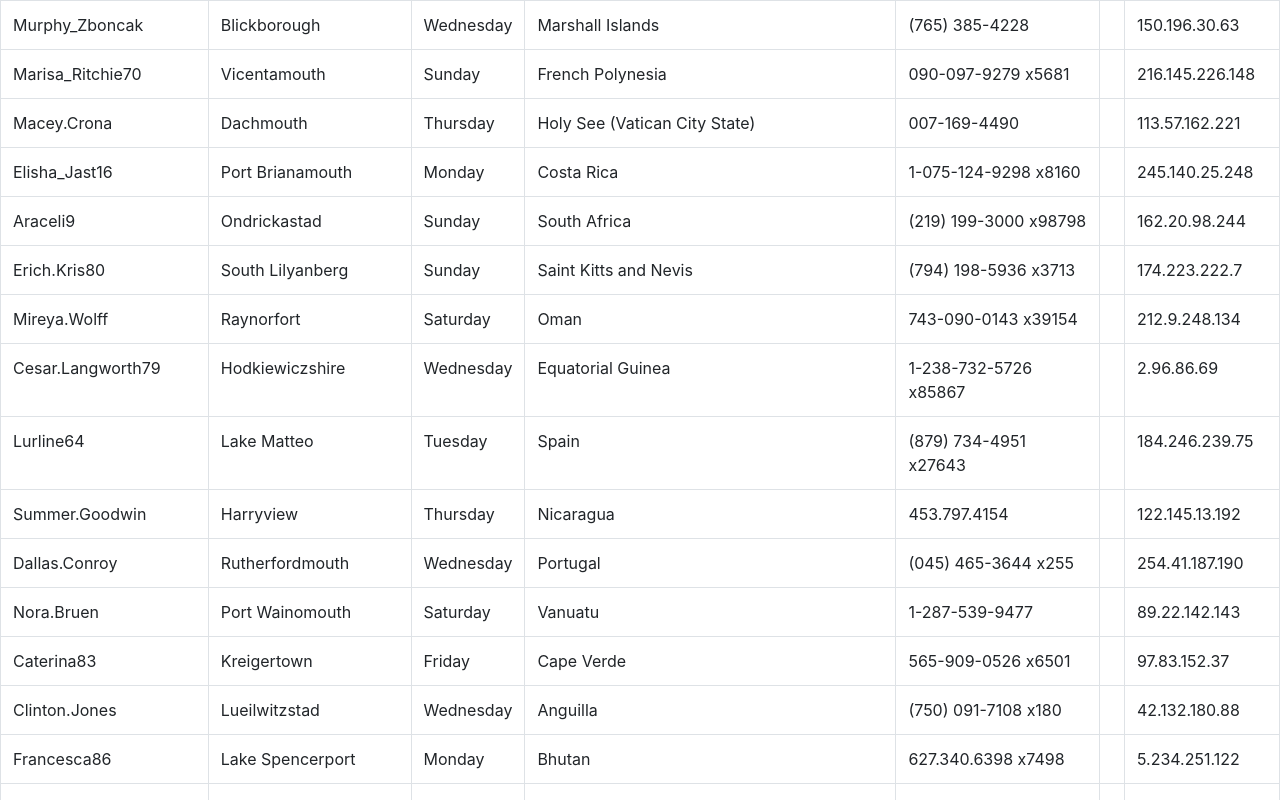
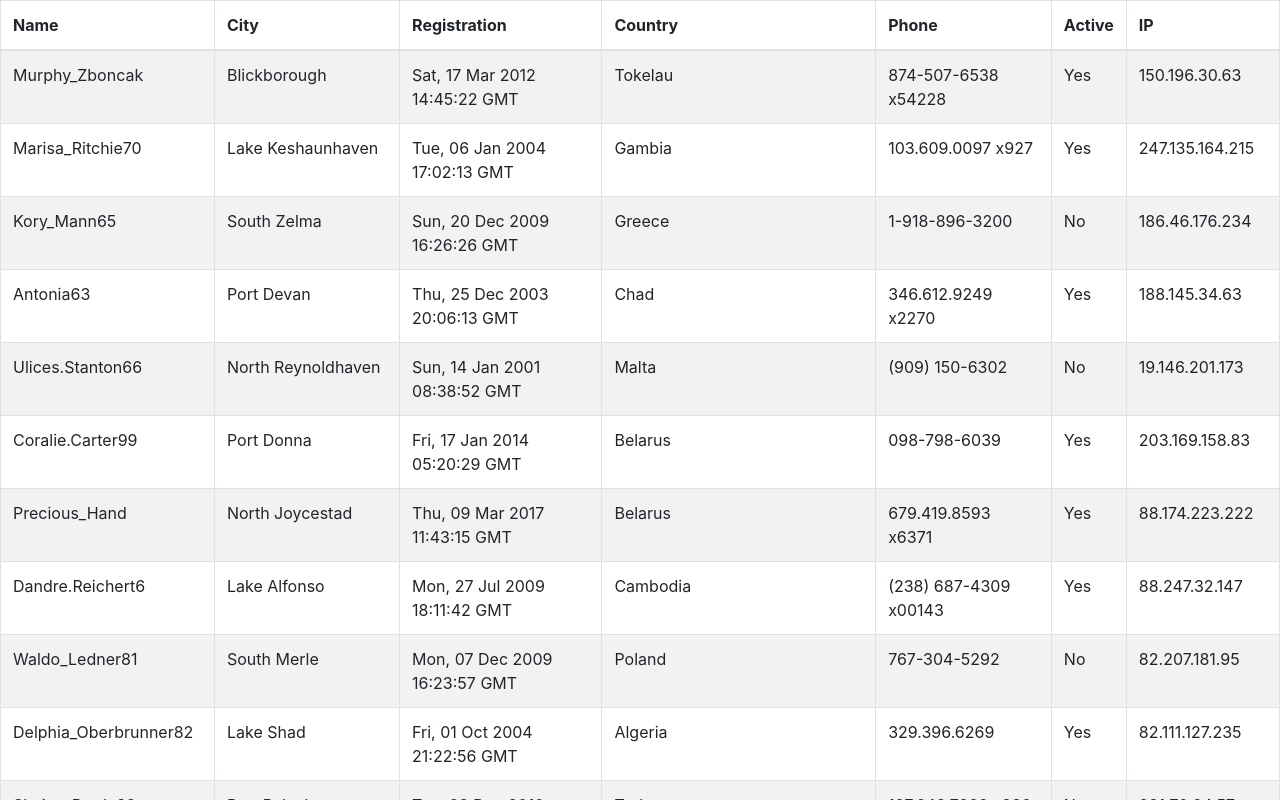
Before and after one commit to olegmalyarenko/datagrid, a React (Create React App) app in the folder datagrid/: page / in a window 1280 px wide. Shown: the top 800 px of the page. Built offline with nearby package versions, Linux system fonts and the light colour scheme.

Commit message:
feat: add boolean data

```diff
--- a/datagrid/src/App.js
+++ b/datagrid/src/App.js
@@ -1,7 +1,7 @@
 import './App.css';
 import * as ReactBootStrap from 'react-bootstrap';
-import React, { Component } from 'react'
-import Faker from 'faker'
+import React, { Component } from 'react';
+import Faker from 'faker';
 
 class App extends Component {
   constructor(props) {
@@ -15,8 +15,8 @@ class App extends Component {
     for (let i = 0; i < 1000; i++) {
       const user = {
         name: Faker.internet.userName(),
-        email: Faker.internet.email(),
-        date: Faker.date.weekday(),
+        boolean: Faker.random.boolean() ? 'Yes': 'No',
+        date: Faker.date.past(20).toUTCString(),
         country: Faker.address.country(),
         phone: Faker.phone.phoneNumber(),
         ip: Faker.internet.ip(),
@@ -28,6 +28,8 @@ class App extends Component {
     }
   }
 
+
+
   renderUsers(user) {
     return (
       <tr>
@@ -36,7 +38,7 @@ class App extends Component {
         <td>{user.date}</td>
         <td>{user.country}</td>
         <td>{user.phone}</td>
-        <td>{user.mail}</td>
+        <td>{user.boolean}</td>
         <td>{user.ip}</td>
       </tr>
     )
@@ -45,7 +47,20 @@ class App extends Component {
   render() {
     return <ReactBootStrap.Table
     striped bordered hover variant="dark">
+      <thead>
+    <tr>
+      <th>Name</th>
+      <th>City </th>
+      <th>Registration</th>
+      <th>Country</th>
+      <th>Phone</th>
+      <th>Active</th>
+      <th>IP</th>
+    </tr>
+  </thead>
+  <tbody>
       {this.state.users.map(user => this.renderUsers(user))}
+  </tbody>
       </ReactBootStrap.Table>
   }
 
```
